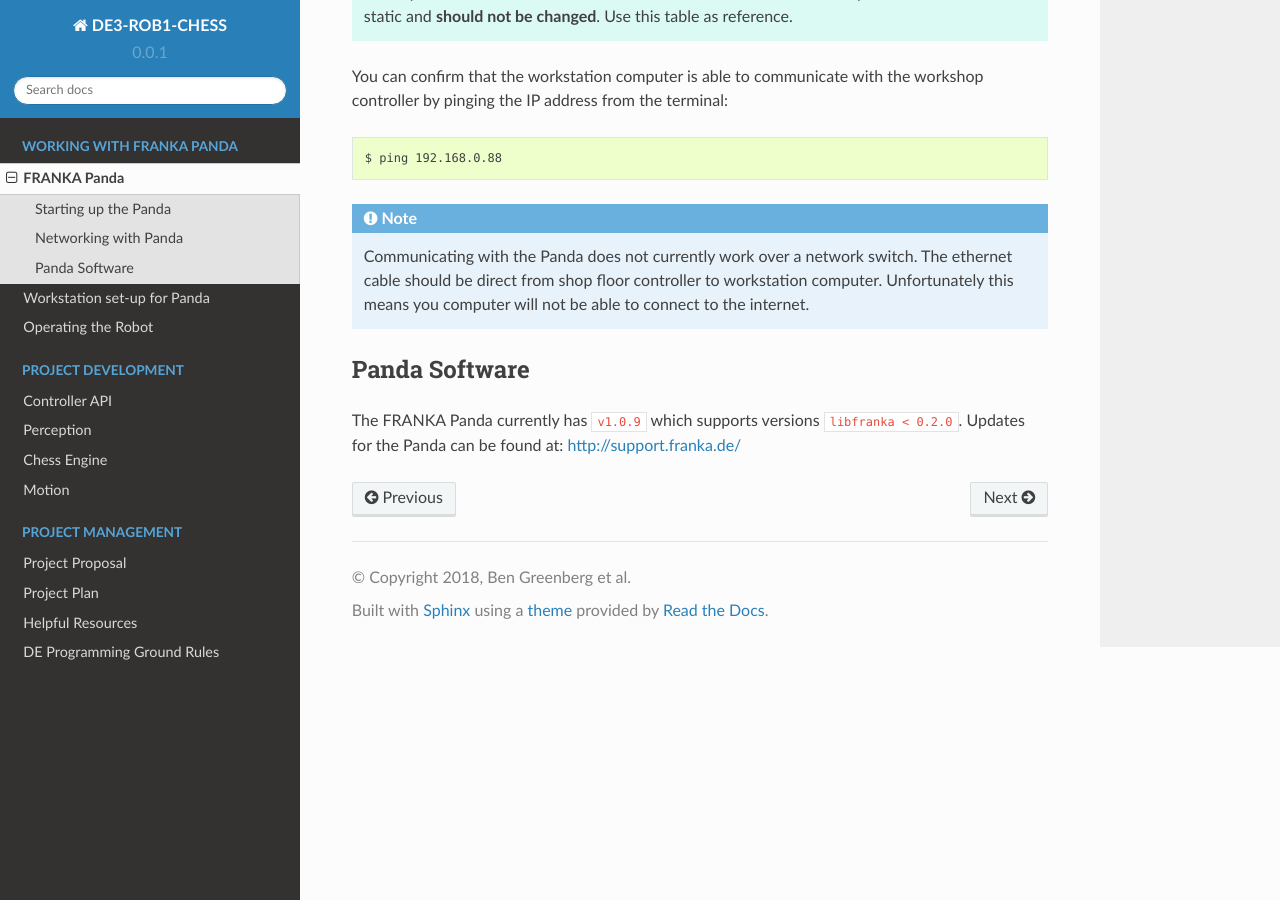
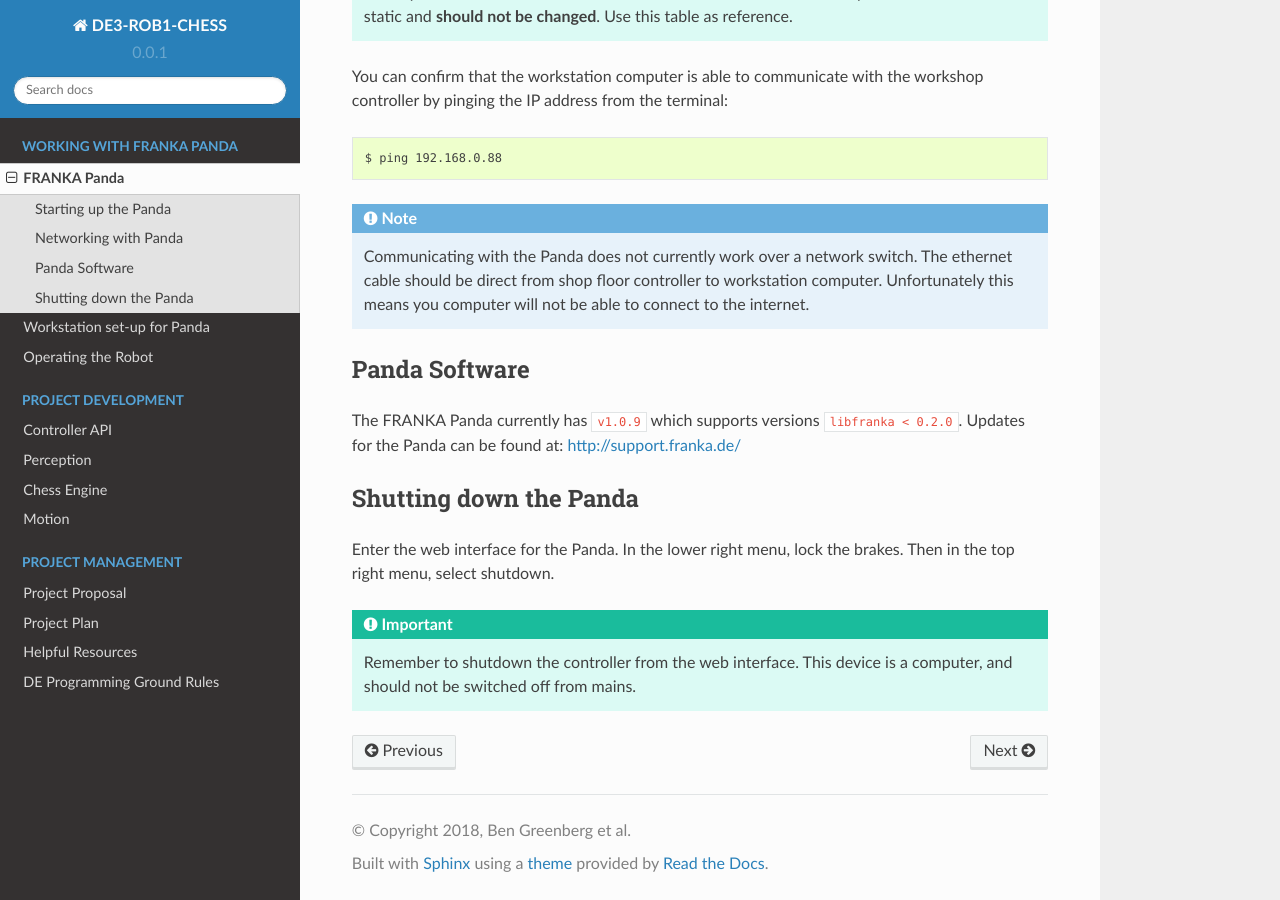
Before and after one commit to nebbles/DE3-ROB1-CHESS, a Sphinx documentation site: the page built from docs/source/franka.rst, in a window 1280 px wide and 900 px high, scrolled down 2340 px. Built offline with Sphinx 7.4.7 and the Read the Docs theme 2.0.0, drawn with Linux system fonts in a browser that asks for light colours; formulas are drawn with MathJax 3.

Commit message:
added instructions on shutting down

```diff
--- a/docs/source/franka.rst
+++ b/docs/source/franka.rst
@@ -70,3 +70,11 @@ Panda Software
 ==============
 
 The FRANKA Panda currently has ``v1.0.9`` which supports versions ``libfranka < 0.2.0``. Updates for the Panda can be found at: http://support.franka.de/
+
+Shutting down the Panda
+=======================
+
+Enter the web interface for the Panda. In the lower right menu, lock the brakes. Then in the top right menu, select shutdown.
+
+.. important::
+  Remember to shutdown the controller from the web interface. This device is a computer, and should not be switched off from mains.
```
